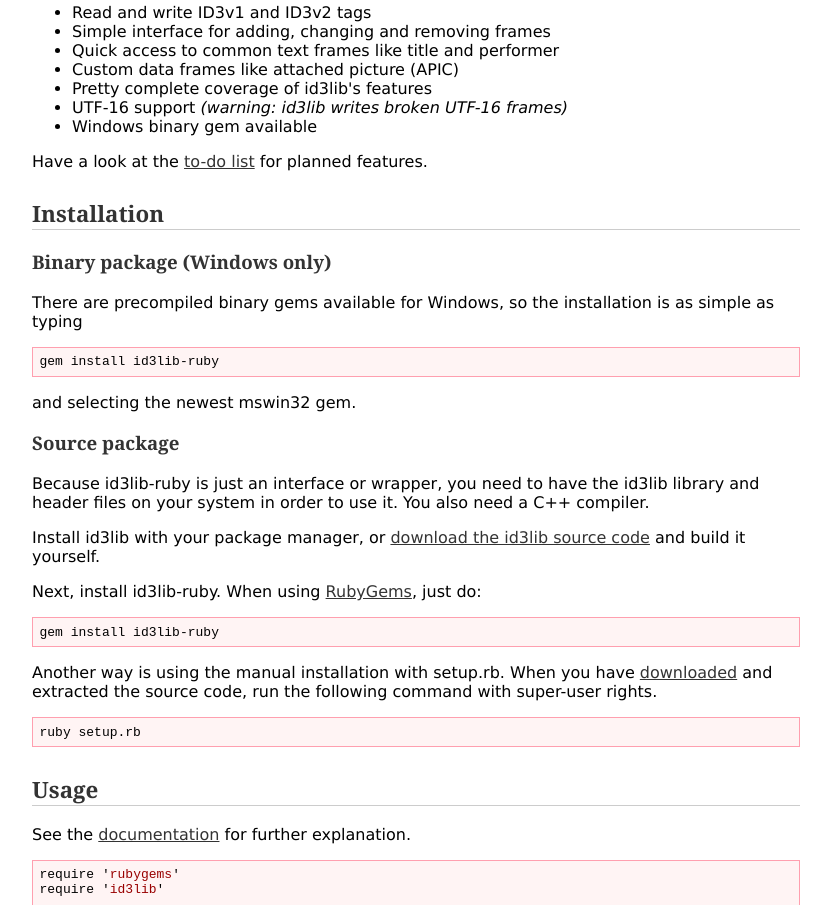
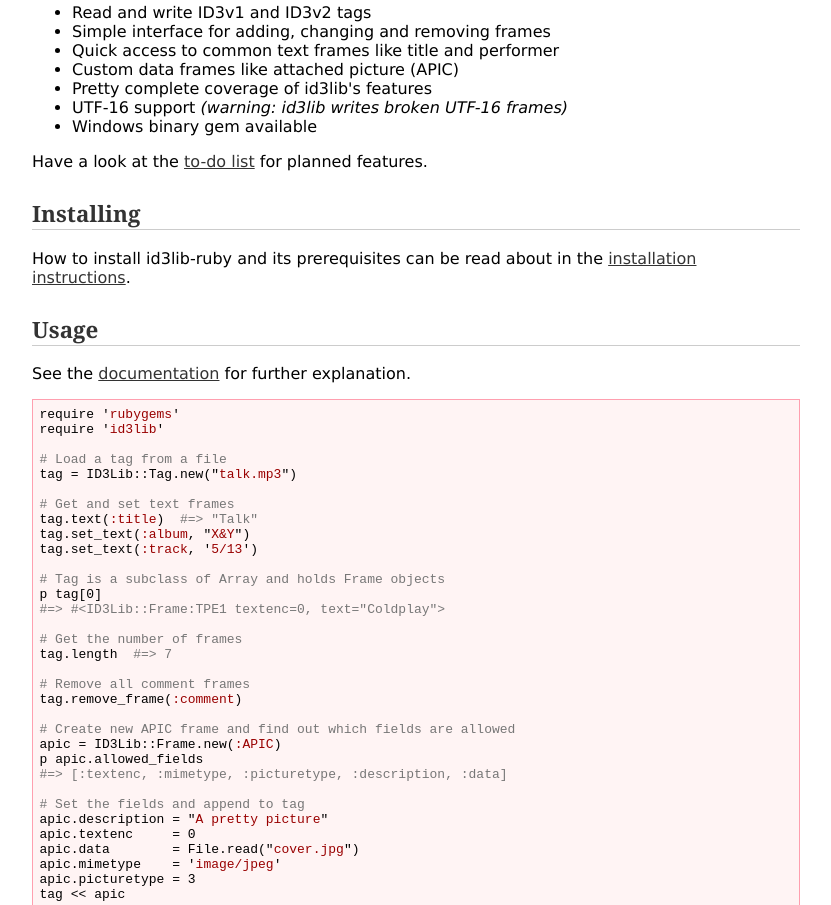
Before and after one commit to robinst/id3lib-ruby, a plain HTML site: page web/index.html in a window 1280 px wide. Shown: the part 356-1261 px from the top of the page, without its empty margins (224-1055 px from the left). Drawn offline with Linux system fonts and the light colour scheme.

Commit message:
Removed installation instructions from website as they are now in INSTALL.
git-svn-id: http://id3lib-ruby.rubyforge.org/svn/trunk@108 07407819-590d-0410-b965-85670ce66263

```diff
--- a/web/index.html
+++ b/web/index.html
@@ -19,14 +19,13 @@
 
 <div id="title">
   <h1>id3lib-ruby</h1>
-  <img src="logo.png" alt="id3lib-ruby logo" />
+  <img src="logo.png" alt="id3lib-ruby logo" width="130" height="72" />
 </div>
 
 <hr class="red" />
 
 <div id="navigation">
-  <a href="#installation">#Installation</a>
-  <a href="#usage">#Usage</a>
+  <a href="doc/files/INSTALL.html">Installing</a>
   <a href="doc/index.html">Documentation</a>
   <a href="http://rubyforge.org/projects/id3lib-ruby/">RubyForge project</a>
 </div>
@@ -45,7 +44,7 @@
 </p>
 
 
-<h2>Features</h2>
+<h2 id="features">Features</h2>
 
 <ul>
   <li>Read and write ID3v1 and ID3v2 tags</li>
@@ -63,49 +62,12 @@
 </p>
 
 
-<h2 id="installation">Installation</h2>
-
-<h3>Binary package (Windows only)</h3>
+<h2 id="installing">Installing</h2>
 
 <p>
-There are precompiled binary gems available for Windows, so the installation
-is as simple as typing
+How to install id3lib-ruby and its prerequisites can be read about in the
+<a href="doc/files/INSTALL.html">installation instructions</a>.
 </p>
-
-<pre>gem install id3lib-ruby</pre>
-
-<p>
-and selecting the newest mswin32 gem.
-</p>
-
-<h3>Source package</h3>
-
-<p>
-Because id3lib-ruby is just an interface or wrapper, you need to
-have the id3lib library and header files on your system in order to use it.
-You also need a C++ compiler.
-</p>
-
-<p>
-Install id3lib with your package manager, or
-<a href="http://sourceforge.net/projects/id3lib/">download the id3lib source
-code</a> and build it yourself.
-</p>
-
-<p>
-Next, install id3lib-ruby. When using
-<a href="http://rubygems.org/">RubyGems</a>, just do:
-</p>
-
-<pre>gem install id3lib-ruby</pre>
-
-<p>
-Another way is using the manual installation with setup.rb. When you have
-<a href="http://rubyforge.org/projects/id3lib-ruby/">downloaded</a> and
-extracted the source code, run the following command with super-user rights.
-</p>
-
-<pre>ruby setup.rb</pre>
 
 
 <h2 id="usage">Usage</h2>
@@ -155,7 +117,7 @@
 </pre>
 
 
-<h2>Contact</h2>
+<h2 id="contact">Contact</h2>
 
 <p>
 For bug reports, support requests and feature requests, please use the
```
